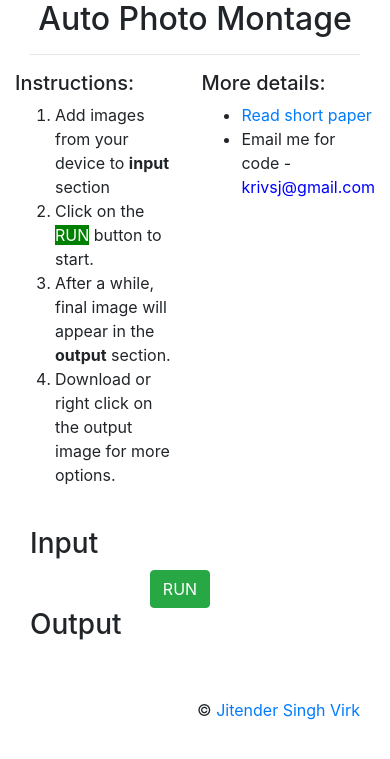
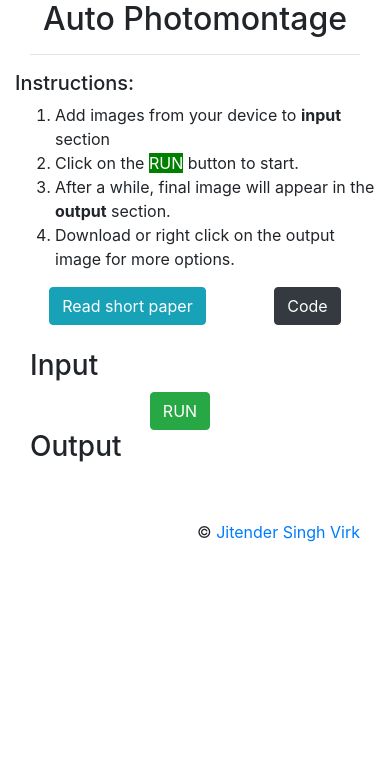
Before and after one commit to VirkSaab/auto_photomontage_webapp, a Flask app: page / in a window 390 px wide. Shown: the top 759 px of the page. Run offline with Flask 2, Linux system fonts and the light colour scheme; some libraries are stand-ins or nearby versions.

Commit message:
adding paper and code links

```diff
--- a/flaskr/main.py
+++ b/flaskr/main.py
@@ -1,9 +1,10 @@
 """
-Auto Photo Montage image processing file
+Auto Photomontage image processing file
 Author: Jitender Singh Virk
 Github ID: VirkSaab
 Last updated: 2 Jan 2021
 """
+
 from typing import Tuple
 import cv2, os
 import numpy as np
--- a/flaskr/templates/home.html
+++ b/flaskr/templates/home.html
@@ -5,6 +5,7 @@
     <meta charset="UTF-8">
     <meta name="viewport" content="width=device-width, initial-scale=1.0">
     <title>Auto Photo Montage</title>
+
     <link rel="stylesheet" href="https://maxcdn.bootstrapcdn.com/bootstrap/4.0.0/css/bootstrap.min.css" integrity="sha384-Gn5384xqQ1aoWXA+058RXPxPg6fy4IWvTNh0E263XmFcJlSAwiGgFAW/dAiS6JXm" crossorigin="anonymous">
     <link rel="stylesheet" href="https://cdnjs.cloudflare.com/ajax/libs/dropzone/5.7.1/min/dropzone.min.css">
     <link rel="stylesheet" href="/static/css/loader.css">
@@ -12,7 +13,7 @@
 
 <body class="container-fluid">
     <div class="container-fluid text-center">
-        <h2>Auto Photo Montage</h2>
+        <h2>Auto Photomontage</h2>
         <hr>
     </div>
     <div class="row">
@@ -25,12 +26,10 @@
                 <li>Download or right click on the output image for more options.</li>
             </ol>
         </div>
-        <div class="col">
-            <h5>More details:</h5>
-            <ul>
-                <li><span><a href="#">Read short paper</a></span></li>
-                <li>Email me for code - <span style="color:blue">krivsj@gmail.com</span></li>
-            </ul>
+        <div class="col-sm-2 d-flex justify-content-around align-items-center">
+            <a href="https://cumailin-my.sharepoint.com/:b:/g/personal/20mai1035_cuchd_in/EW2JuFrf7o1AjjZFFbV2gD0BbAdSZrjTIPBP8h4fvoReDw?e=bEIqyv" class="btn btn-info" role="button">Read short paper</a>
+            <a href="https://github.com/VirkSaab/auto_photo_montage_webapp" class="btn btn-dark" role="button">Code</a>
+            <!-- <a href="https://github.com/VirkSaab" class="btn btn-outline-dark" role="button">Other projects</a> -->
         </div>
     </div>
 
```
Also changed, not shown: 2017-08-30-07-06-08.jpeg (added), README.md, flaskr/static/imgs/processed.png (deleted), processed1.png (added), 2 other files.
